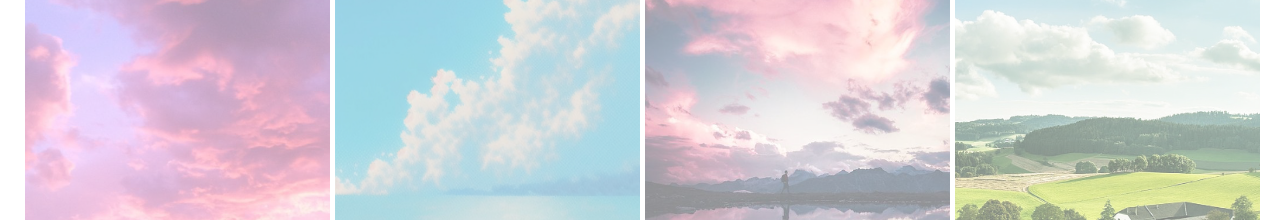
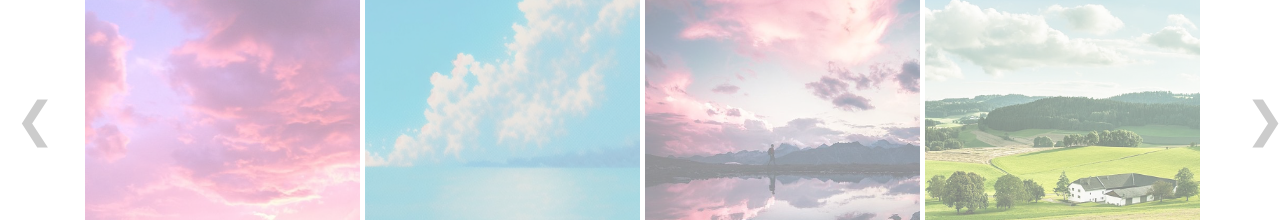
Before and after one commit to SUNGAN-Homepage/front-end, a React (Vite) app: page / in a window 1280 px wide. Shown: the part 402-622 px from the top of the page. Built offline with nearby package versions, Linux system fonts and the light colour scheme.

Commit message:
feat: 화살표 구현현

```diff
--- a/src/components/PortFolio/PortFolio.css
+++ b/src/components/PortFolio/PortFolio.css
@@ -1,5 +1,5 @@
 .portfolio {
-    padding: 20px;
+    padding: 20px 80px;
     background-color: #ffffff;
     text-align: center;
   }
@@ -35,6 +35,37 @@
   .portfolio-title::after {
     bottom: -10px; /* 텍스트 아래 첫 번째 선 위치 */
     box-shadow: 0 6px 0 0 black; /* 아래 두 번째 선 */
+  }
+
+  /* 화살표 스타일 */
+  .custom-arrow {
+    position: absolute;
+    top: 50%;
+    transform: translateY(-50%);
+    width: 10px; /* 화살표 너비 */
+    height: 100px; /* 화살표 높이 (길이 설정) */
+    background-color: transparent; /* 배경색 제거 */
+    color: #ccc; /* 화살표 색상 */
+    font-size: 3rem; /* 화살표 크기 */
+    line-height: 100px; /* 세로 중앙 정렬 */
+    cursor: pointer;
+    z-index: 1;
+    display: flex;
+    align-items: center;
+    justify-content: center;
+    transition: color 0.3s ease;
+  }
+
+  .prev-arrow {
+    left: -60px; /* 이전 화살표 위치 */
+  }
+
+  .next-arrow {
+    right: -60px; /* 다음 화살표 위치 */
+  }
+
+  .custom-arrow:hover {
+    color: #333; /* hover 시 색상 변경 */
   }
 
 
@@ -146,3 +177,7 @@
     cursor: pointer;
     color: white;
   }
+
+  [aria-hidden="true"] {
+    pointer-events: none; /* 초점 방지 */
+  }
--- a/src/components/PortFolio/PortFolio.tsx
+++ b/src/components/PortFolio/PortFolio.tsx
@@ -29,6 +29,31 @@ const imageData = [
     { src: image10, title: '숭례문',         date: '2024-09-25' },
 ];
 
+const CustomPrevArrow = (props: any) => {
+  const { className, style, onClick } = props;
+  return (
+    <div
+      className={`${className} custom-arrow prev-arrow`}
+      onClick={onClick}
+    >
+      &#10094; {/* 왼쪽 화살표 */}
+    </div>
+  );
+};
+
+const CustomNextArrow = (props: any) => {
+  const { className, style, onClick } = props;
+  return (
+    <div
+      className={`${className} custom-arrow next-arrow`}
+      onClick={onClick}
+    >
+      &#10095; {/* 오른쪽 화살표 */}
+    </div>
+  );
+};
+
+
 export const PortFolio: React.FC = () => {
   const [isOpen, setIsOpen] = useState(false);
   const [currentImage, setCurrentImage] = useState<{ src: string; title: string; date: string } | null>(null);
@@ -41,8 +66,9 @@ export const PortFolio: React.FC = () => {
     infinite: true,
     speed: 500,
     slidesToShow: isMobile ? 2 : isTablet ? 3 : 4,
-    slidesToScroll: isMobile ? 1 : isTablet ? 2 : 3,
-    arrows: true,
+    slidesToScroll: isMobile ? 2 : isTablet ? 3 : 4,
+    prevArrow: <CustomPrevArrow />,
+    nextArrow: <CustomNextArrow />,
     accessibility: false,
     focusOnSelect: true,
   };
```
